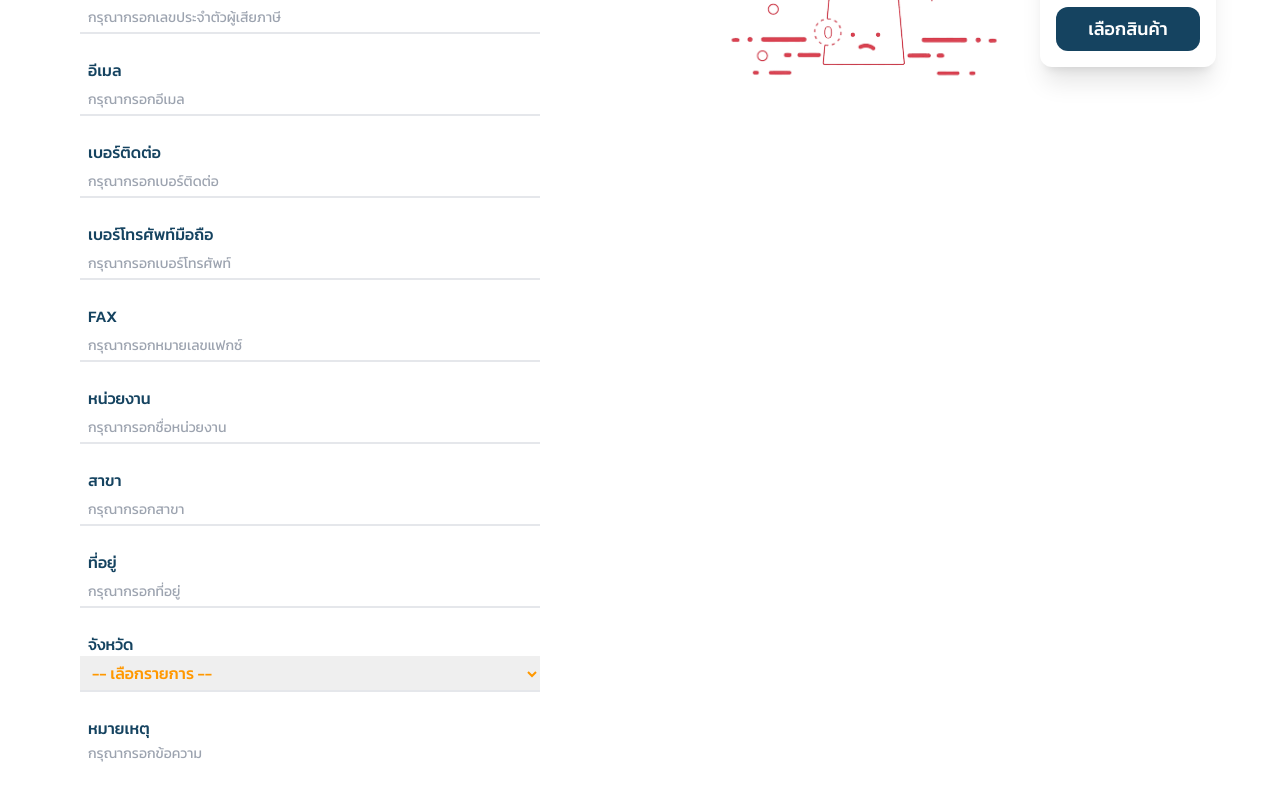
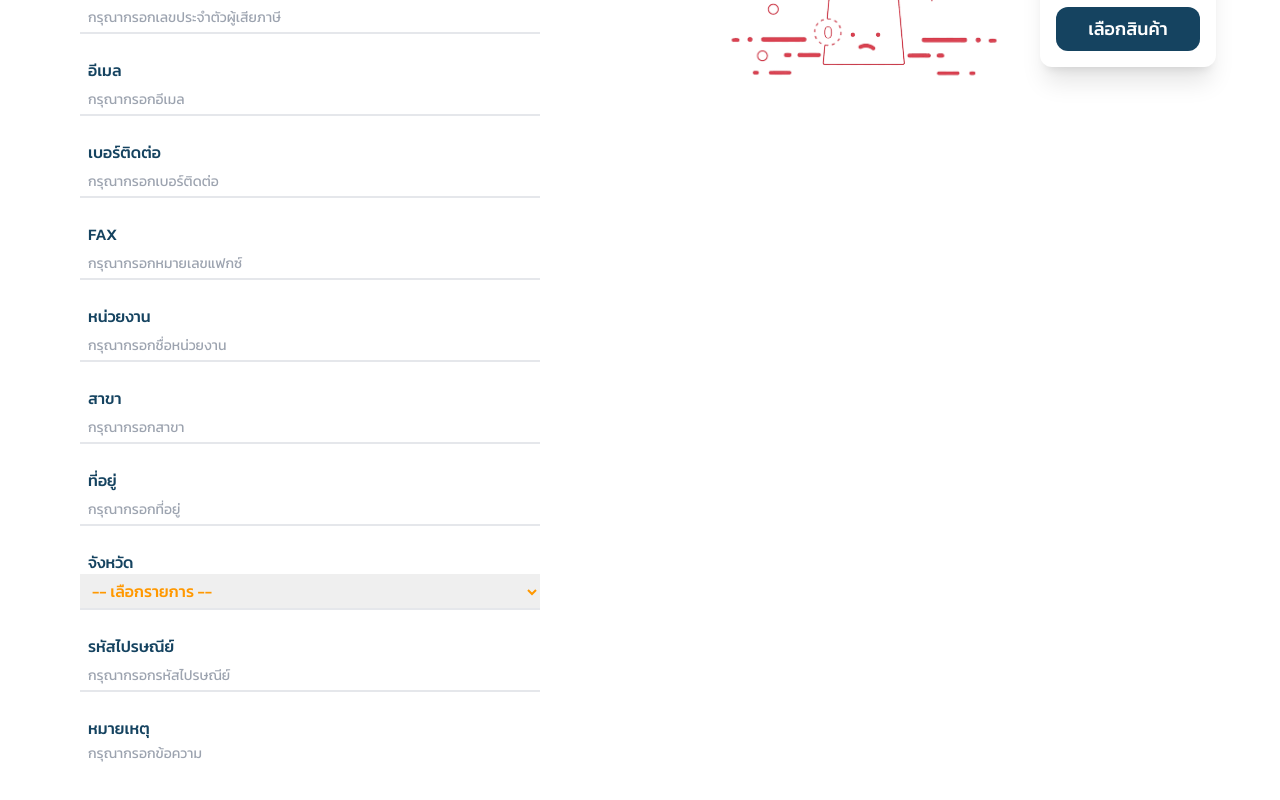
Before and after one commit to PanwasaLimsuwan/natsteelweb, a React (Create React App) app in the folder client/: page /quotation in a window 1280 px wide. Shown: the part 466-1266 px from the top of the page. Built offline with nearby package versions, Linux system fonts and the light colour scheme; a web font is replaced by a local one.

Commit message:
edit Quotation & server

```diff
--- a/client/src/components/Quotation/Quotation.js
+++ b/client/src/components/Quotation/Quotation.js
@@ -118,6 +118,7 @@ const Quotation = (item) => {
   const [province, setProvince] = useState("");
   const [branch, setBranch] = useState("");
   const [Address, setAddress] = useState("");
+  const [postalCode, setpostalCode] = useState("");
   const [productsData, setProductsData] = useState([]);
   // const formRef = useRef(null);
 
@@ -132,6 +133,7 @@ const Quotation = (item) => {
   const [errProvince, setErrProvince] = useState("");
   const [errBranch, setErrBranch] = useState("");
   const [errAddress, setErrAddress] = useState("");
+  const [errpostalCode, setErrpostalCode] = useState("");
   // const [errMessages, setErrMessages] = useState("");
   // ========== Error Messages End here ==============
   const [successMsg, setSuccessMsg] = useState("");
@@ -176,6 +178,10 @@ const Quotation = (item) => {
     setProvince(e.target.value);
     setErrProvince("");
   };
+  const handlepostalCode = (e) => {
+    setpostalCode(e.target.value);
+    setErrpostalCode("");
+  }
   const handleMessages = (e) => {
     setMessages(e.target.value);
     // setErrMessages("");
@@ -234,6 +240,12 @@ const Quotation = (item) => {
       .match(/[0-9-]{1,20}$/);
   };
 
+  const postalCodeValidation = (postalCode) => {
+    return String(postalCode)
+      .toLowerCase()
+      .match(/^[0-9]{5}$/);
+  };
+
   const handlePost = async (e) => {
     let isValid = false;
     e.preventDefault(); // Prevent form submission
@@ -266,19 +278,19 @@ const Quotation = (item) => {
       isValid = true;
     }
     if (!tel) {
-      setErrTel("กรุณากรอกเบอร์โทรศัพท์");
+      setErrTel("กรุณากรอกเบอร์ติดต่อ");
       isValid = true;
     } else if (!TelValidation(tel)) {
-      setErrTel("กรุณากรอกเบอร์โทรศัพท์ให้ถูกต้อง");
+      setErrTel("กรุณากรอกเบอร์ติดต่อให้ถูกต้อง");
       isValid = true;
     }
-    if (!mobile) {
-      setErrMobile("กรุณากรอกเบอร์โทรศัพท์มือถือ");
-      isValid = true;
-    } else if (!MobileValidation(mobile)) {
-      setErrMobile("กรุณากรอกเบอร์โทรศัพท์มือถือให้ถูกต้อง");
-      isValid = true;
-    }
+    // if (!mobile) {
+    //   setErrMobile("กรุณากรอกเบอร์โทรศัพท์มือถือ");
+    //   isValid = true;
+    // } else if (!MobileValidation(mobile)) {
+    //   setErrMobile("กรุณากรอกเบอร์โทรศัพท์มือถือให้ถูกต้อง");
+    //   isValid = true;
+    // }
     // if (!fax) {
     //   setErrFax("กรุณากรอกหมายเลขแฟกซ์");
     //   isValid = true;
@@ -306,6 +318,13 @@ const Quotation = (item) => {
       setErrAddress("กรุณากรอกที่อยู่");
       isValid = true;
     }
+    if (!postalCode) {
+      setErrpostalCode("กรุณากรอกรหัสไปรษณีย์");
+      isValid = true;
+    } else if (!postalCodeValidation(postalCode)) {
+      setErrpostalCode("กรุณากรอกรหัสไปรษณีย์ให้ถูกต้อง");
+      isValid = true;
+    }
     if (!isValid) {
       // ส่งข้อมูล
       const formData = {
@@ -313,12 +332,13 @@ const Quotation = (item) => {
         taxpayerId,
         email,
         tel,
-        mobile,
+        // mobile,
         fax,
         company,
         branch,
         province,
         Address,
+        postalCode,
         messages,
         productsData: products.map((item) => ({
           productName: item.name,
@@ -359,7 +379,7 @@ const Quotation = (item) => {
         setTaxpayerId("");
         setEmail("");
         setTel("");
-        setMobile("");
+        // setMobile("");
         setFax("");
         setCompany("");
         setBranch("");
@@ -495,7 +515,7 @@ const Quotation = (item) => {
                   </p>
                 )}
               </div>
-              <div>
+              {/* <div>
                 <p className="kanit-medium px-2">เบอร์โทรศัพท์มือถือ</p>
                 <input
                   name="Mobile"
@@ -514,7 +534,7 @@ const Quotation = (item) => {
                     {errMobile}
                   </p>
                 )}
-              </div>
+              </div> */}
               <div>
                 <p className="kanit-medium px-2">FAX</p>
                 <input
@@ -612,6 +632,26 @@ const Quotation = (item) => {
                       !
                     </span>
                     {errProvince}
+                  </p>
+                )}
+              </div>
+              <div>
+                <p className="kanit-medium px-2">รหัสไปรษณีย์</p>
+                <input
+                  name="postalCode"
+                  onChange={handlepostalCode}
+                  value={postalCode}
+                  maxLength={5}
+                  className="w-full py-1 border-b-2 px-2 text-[#ff9800] placeholder:font-normal placeholder:text-sm outline-none focus-within:border-[#ff9800]"
+                  type="text"
+                  placeholder="กรุณากรอกรหัสไปรษณีย์"
+                />
+                {errpostalCode && (
+                  <p className="text-red-500 text-sm kanit-medium mt-1 px-2 flex items-center gap-1">
+                    <span className="kanit-medium text-sm italic font-bold">
+                      !
+                    </span>
+                    {errpostalCode}
                   </p>
                 )}
               </div>
```
Also changed, not shown: 1 other file (tests, documents, lock files or other folders).
